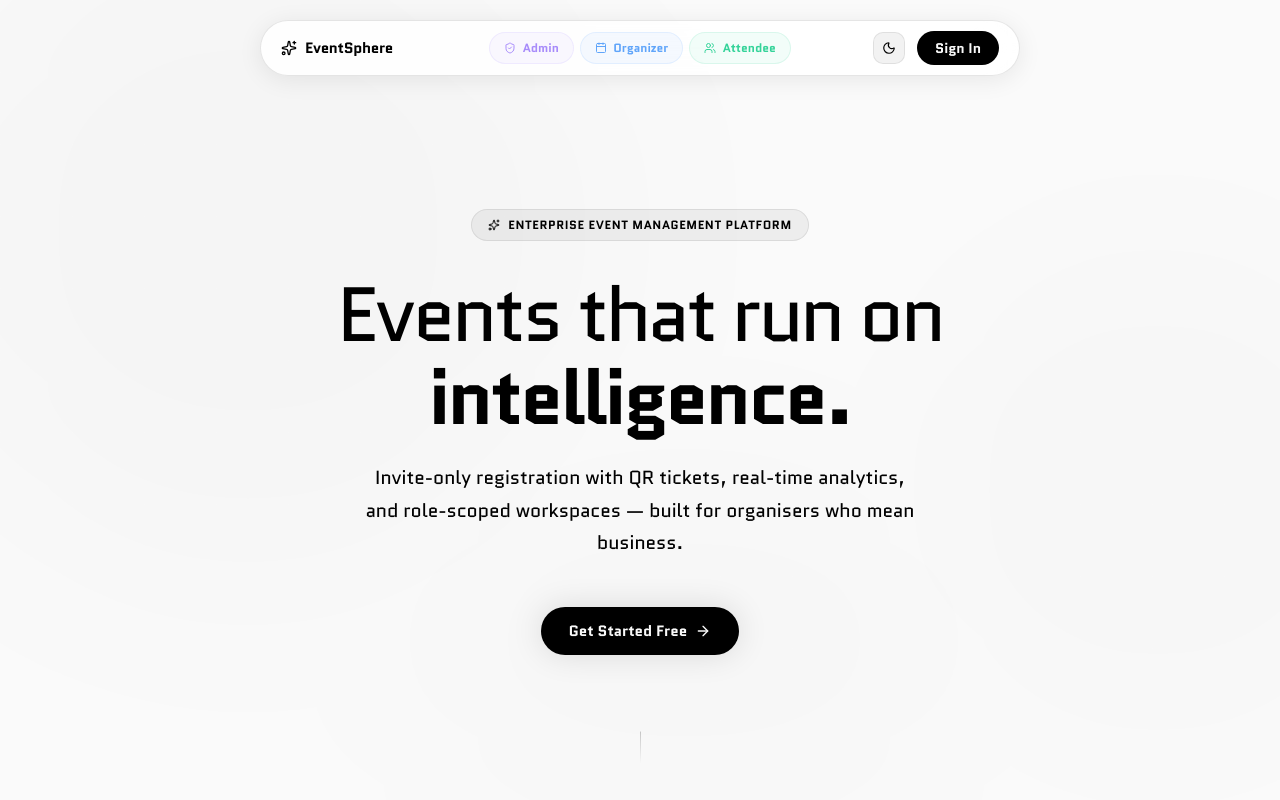
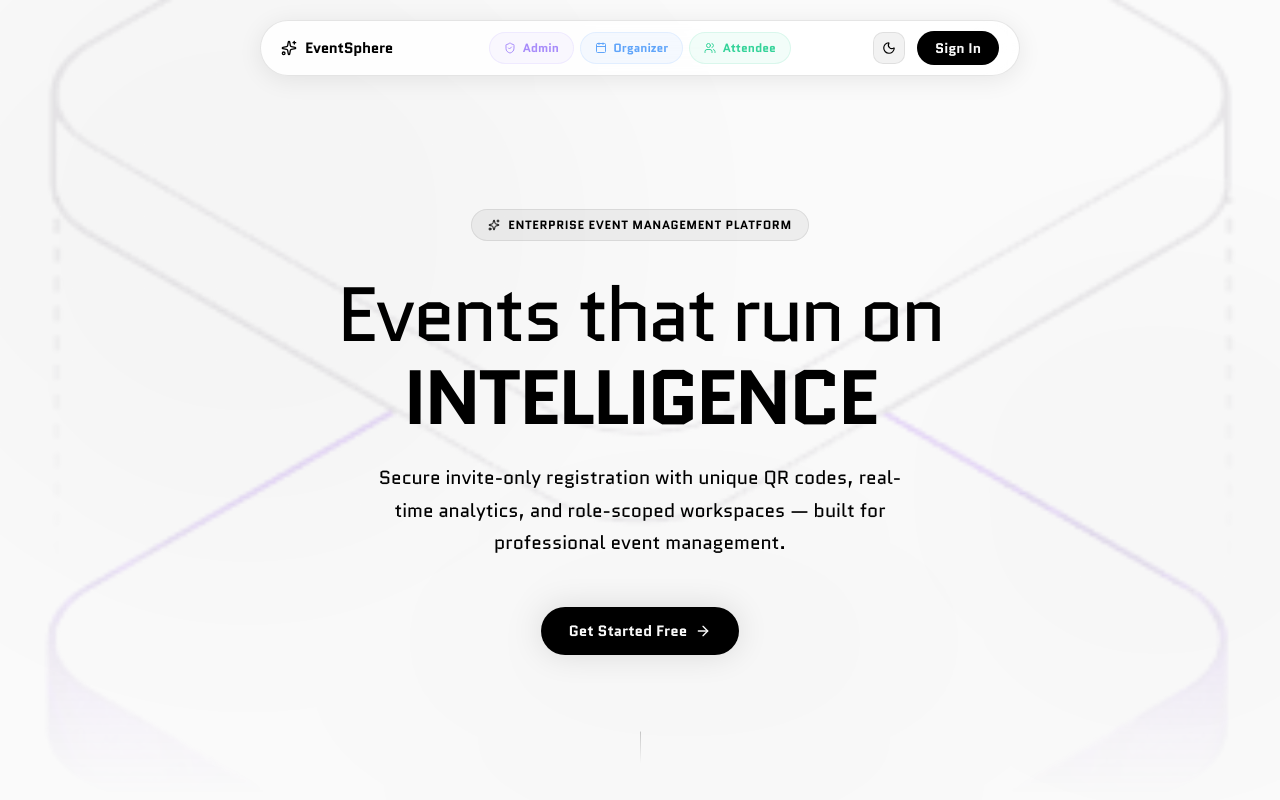
Before and after one commit to NiranjanSaravanakumar/EventSphere, a React (Vite) app in the folder frontend/: page / in a window 1280 px wide. Shown: the top 800 px of the page. Built offline with nearby package versions, Linux system fonts and the light colour scheme; no server answers; a web font is replaced by a local one.

Commit message:
feat: implement landing page with glassmorphism UI and Framer Motion animations

```diff
--- a/frontend/src/pages/LandingPage.jsx
+++ b/frontend/src/pages/LandingPage.jsx
@@ -7,6 +7,7 @@ import {
 } from 'lucide-react';
 import ScrollBounceText from '../components/ui/ScrollBounceText.jsx';
 import { useTheme } from '../context/ThemeContext.jsx';
+import heroImage from '../assets/hero.png';
 
 const SPRING = { type: 'spring', stiffness: 300, damping: 30 };
 
@@ -201,6 +202,7 @@ const TopNav = () => {
 // ── Main LandingPage ────────────────────────────────────────────────────────
 const LandingPage = () => {
   const navigate    = useNavigate();
+  const { theme }   = useTheme();
   const heroRef     = useRef(null);
   const { scrollY } = useScroll();
   const heroY       = useSpring(useTransform(scrollY, [0, 400], [0, -60]), { stiffness: 80, damping: 20 });
@@ -232,6 +234,17 @@ const LandingPage = () => {
           padding: '8rem 1.5rem 4rem',
         }}
       >
+        <div style={{
+          position: 'absolute', top: 0, left: 0, right: 0, bottom: 0,
+          backgroundImage: `url(${heroImage})`,
+          backgroundSize: 'cover',
+          backgroundPosition: 'center',
+          backgroundRepeat: 'no-repeat',
+          opacity: theme === 'dark' ? 0.3 : 0.15,
+          zIndex: -1,
+          maskImage: 'linear-gradient(to bottom, black 60%, transparent 100%)',
+          WebkitMaskImage: 'linear-gradient(to bottom, black 60%, transparent 100%)',
+        }} />
         <motion.div style={{ y: heroY, opacity: heroOpacity }}>
 
           {/* Eyebrow */}
@@ -270,7 +283,7 @@ const LandingPage = () => {
             <ScrollBounceText as="span" intensity={0.9} maxSkewDeg={2.5} maxTranslateY={5}>
               Events that run on
               <br />
-              <span style={{ fontWeight: 700 }}>intelligence.</span>
+              <span style={{ fontWeight: 700 }}>INTELLIGENCE</span>
             </ScrollBounceText>
           </motion.h1>
 
@@ -287,8 +300,7 @@ const LandingPage = () => {
               lineHeight: 1.7,
             }}
           >
-            Invite-only registration with QR tickets, real-time analytics,
-            and role-scoped workspaces — built for organisers who mean business.
+            Secure invite-only registration with unique QR codes, real-time analytics, and role-scoped workspaces — built for professional event management.
           </motion.p>
 
           {/* CTAs */}
```
